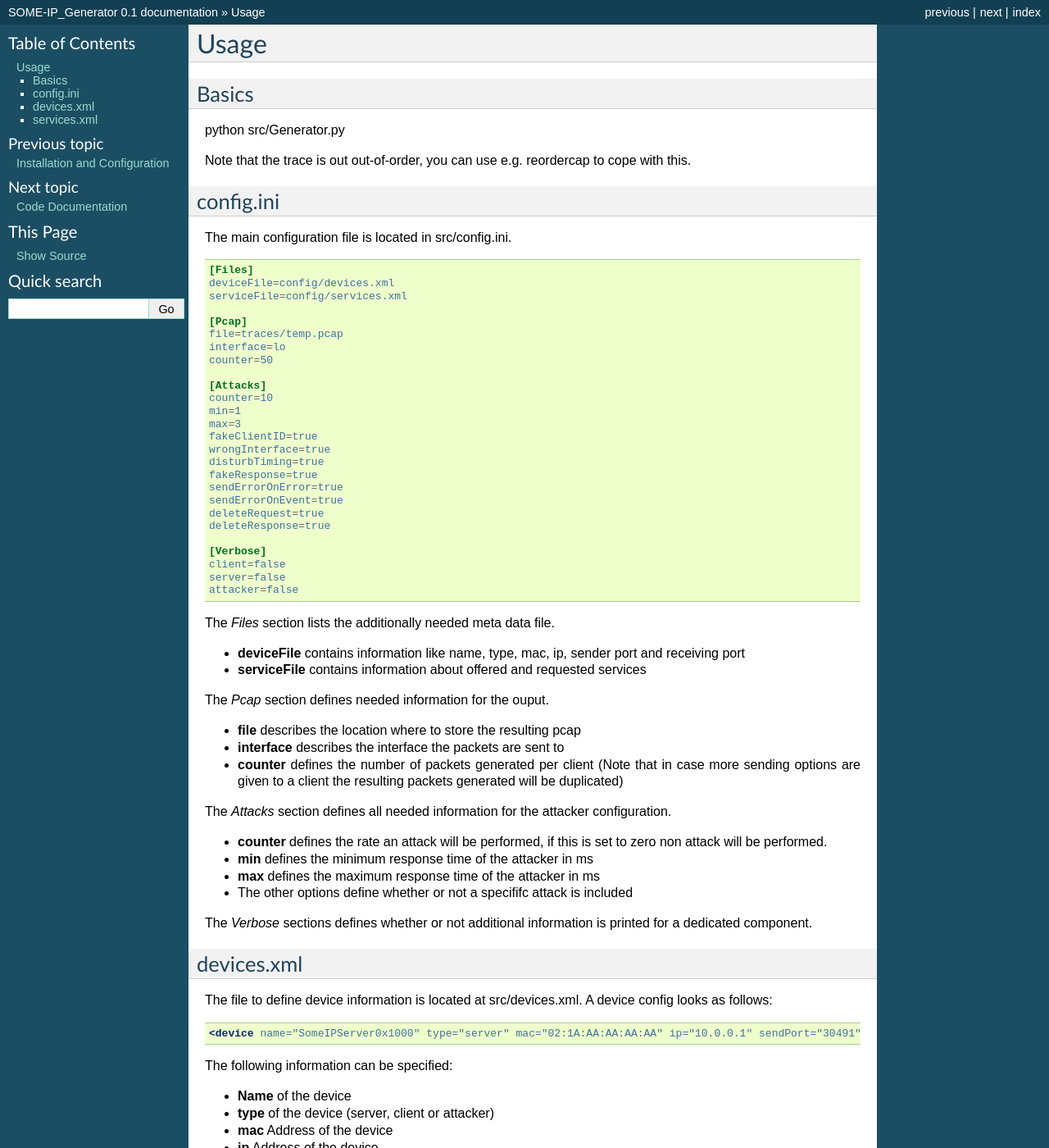
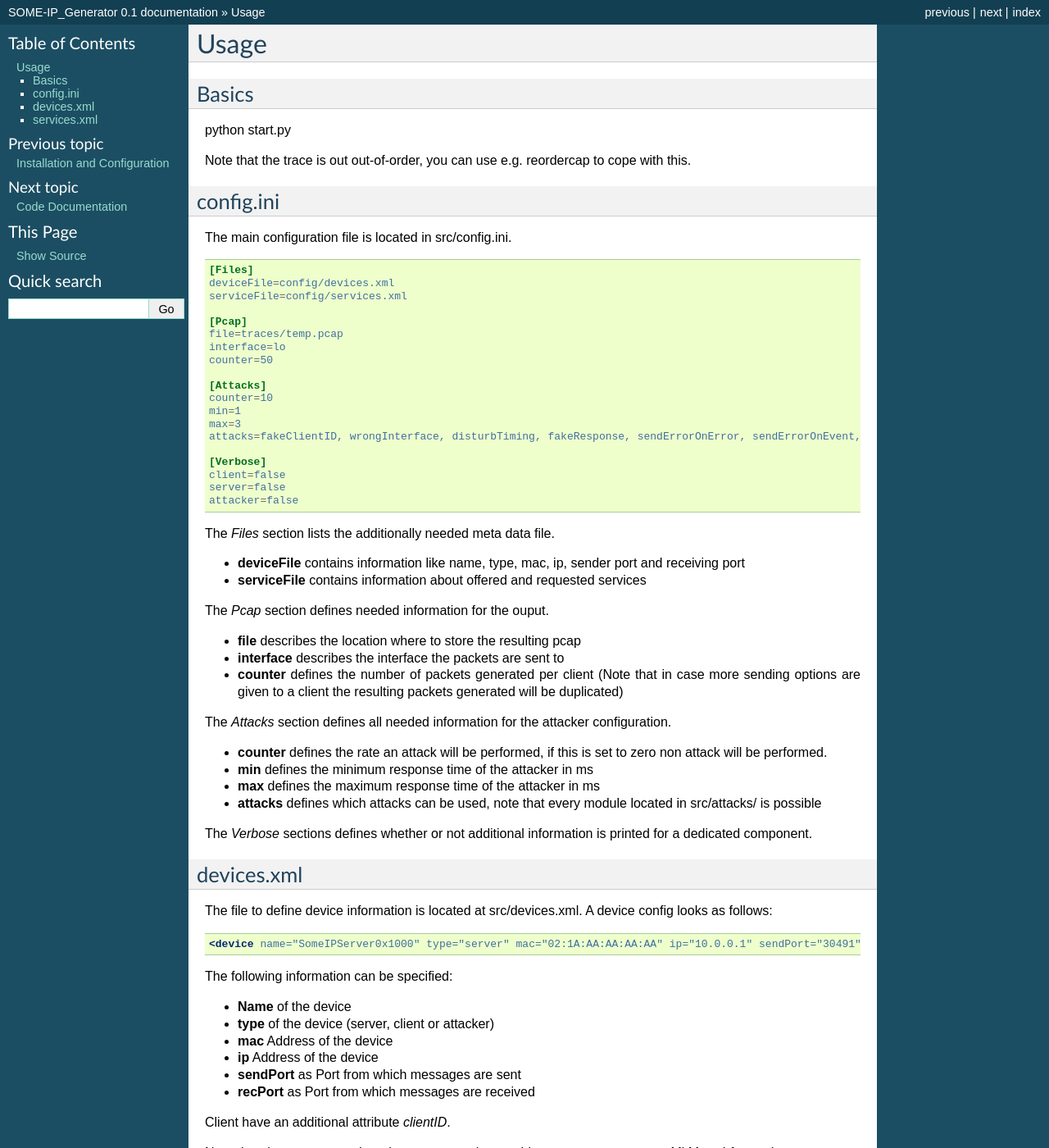
Before and after one commit to Egomania/SOME-IP_Generator, a Sphinx documentation site: the page built from docs/source/use.md, in a window 1280 px wide and 1400 px high. Shown: the whole window at 82% size. Built offline with Sphinx 7.4.7, drawn with Linux system fonts in a browser that asks for light colours.

Commit message:
docu update

```diff
--- a/docs/source/conf.py
+++ b/docs/source/conf.py
@@ -18,8 +18,10 @@
 # If extensions (or modules to document with autodoc) are in another directory,
 # add these directories to sys.path here. If the directory is relative to the
 # documentation root, use os.path.abspath to make it absolute, like shown here.
+sys.path.insert(0, os.path.abspath('../..'))
 sys.path.insert(0, os.path.abspath('../../src'))
-#sys.path.append(os.path.abspath("")[:-4])
+sys.path.insert(0, os.path.abspath('../../src/attacks'))
+
 # -- General configuration ------------------------------------------------
 
 # If your documentation needs a minimal Sphinx version, state it here.
--- a/docs/source/generator.rst
+++ b/docs/source/generator.rst
@@ -6,6 +6,10 @@
 
    Functions
    ---------------
+
+   start
+   ^^^^^^^^
+   .. autofunction:: start
 
    writer
    ^^^^^^^^
--- a/docs/source/some.rst
+++ b/docs/source/some.rst
@@ -16,9 +16,9 @@
    ---------------
 
    createPayload
-   ^^^^^^^^
+   ^^^^^^^^^^^^^^
    .. autofunction:: createPayload
 
    createSomeIP
-   ^^^^^^^^
+   ^^^^^^^^^^^^^
    .. autofunction:: createSomeIP
--- a/docs/source/use.md
+++ b/docs/source/use.md
@@ -2,7 +2,7 @@
 
 ## Basics
 
-python src/Generator.py
+python start.py
 
 Note that the trace is out out-of-order, you can use e.g. reordercap to cope with this.
 
@@ -24,14 +24,7 @@
 counter=10
 min=1
 max=3
-fakeClientID=true
-wrongInterface=true
-disturbTiming=true
-fakeResponse=true
-sendErrorOnError=true
-sendErrorOnEvent=true
-deleteRequest=true
-deleteResponse=true
+attacks=fakeClientID, wrongInterface, disturbTiming, fakeResponse, sendErrorOnError, sendErrorOnEvent, deleteRequest, deleteResponse
 
 [Verbose]
 client=false
@@ -52,7 +45,7 @@
  * **counter** defines the rate an attack will be performed, if this is set to zero non attack will be performed.
  * **min** defines the minimum response time of the attacker in ms
  * **max** defines the maximum response time of the attacker in ms
- * The other options define whether or not a specififc attack is included
+ * **attacks** defines which attacks can be used, note that every module located in src/attacks/ is possible
 
 The *Verbose* sections defines whether or not additional information is printed for a dedicated component.
 
```
Also changed, not shown: docs/source/attacker.rst (+70 -5 lines), src/__init__.py (added), src/attacks/__init__.py (added), 7 other files.
